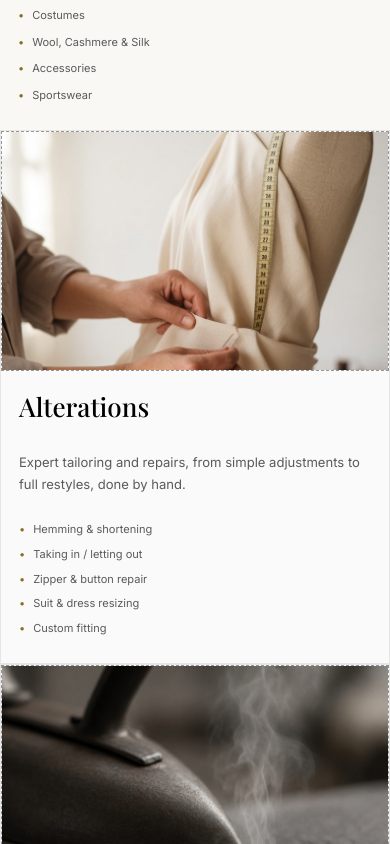
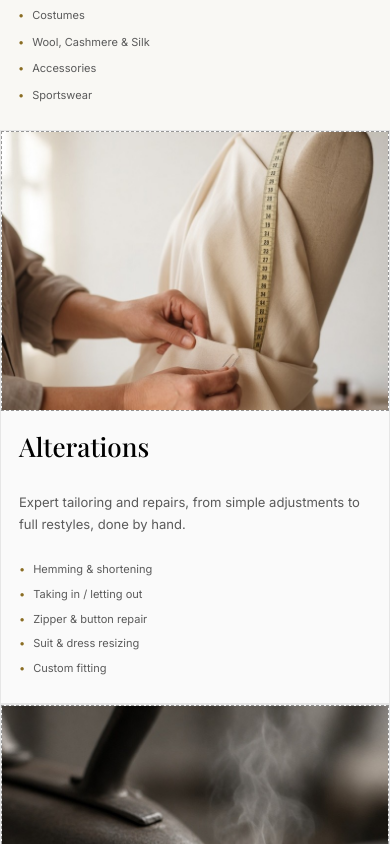
Before and after one commit to notEmmi/kandb, a React (Vite) app: page / in a window 390 px wide. Shown: the part 1800-2644 px from the top of the page. Built offline with nearby package versions, Linux system fonts and the light colour scheme; a web font is replaced by a local one.

Commit message:
enhance ServicesSection layout and transitions

```diff
--- a/src/App.jsx
+++ b/src/App.jsx
@@ -20,7 +20,11 @@ const imageAssets = {
   costumesImage: `${publicUrl}costumes.jpg`,
   accessoriesImage: `${publicUrl}accessories.jpg`,
   alterationsImage: `${publicUrl}alterations.jpg`,
+  alterationsImage2: `${publicUrl}alterations.jpg`,
+  alterationsImage3: `${publicUrl}alterations.jpg`,
   pressImage: `${publicUrl}pressing.jpg`,
+  pressImage2: `${publicUrl}pressing.jpg`,
+  pressImage3: `${publicUrl}pressing.jpg`,
 }
 
 const instagramSVG = (
--- a/src/components/ServicesSection.css
+++ b/src/components/ServicesSection.css
@@ -164,7 +164,7 @@
   background: color-mix(in srgb, var(--background) 85%, var(--muted) 15%);
   display: grid;
   grid-template-columns: repeat(auto-fit, minmax(min(420px, 100%), 1fr));
-  min-height: clamp(360px, 50vh, 560px);
+  height: clamp(420px, 60vh, 760px);
 }
 
 @media (min-width: 840px) {
@@ -188,11 +188,18 @@
   border: 1px dashed color-mix(in srgb, var(--muted) 80%, var(--primary) 40%);
 }
 
-.service-card-media img {
+.service-card-slide {
+  position: absolute;
+  inset: 0;
   width: 100%;
   height: 100%;
   object-fit: cover;
-  display: block;
+  opacity: 0;
+  transition: opacity 0.8s ease;
+}
+
+.service-card-slide.is-active {
+  opacity: 1;
 }
 
 .service-card-body {
@@ -268,11 +275,11 @@
 
   .service-card {
     grid-template-columns: 1fr;
-    min-height: auto;
+    height: auto;
   }
 
   .service-card-media {
-    height: clamp(240px, 60vw, 380px);
+    height: clamp(280px, 70vw, 420px);
   }
 }
 
--- a/src/components/ServicesSection.jsx
+++ b/src/components/ServicesSection.jsx
@@ -16,17 +16,55 @@ const dryCleaningItems = [
 const otherServices = [
   {
     name: 'Alterations',
-    imageKey: 'alterationsImage',
+    imageKeys: ['alterationsImage', 'alterationsImage2', 'alterationsImage3'],
     desc: 'Expert tailoring and repairs, from simple adjustments to full restyles, done by hand.',
     items: ['Hemming & shortening', 'Taking in / letting out', 'Zipper & button repair', 'Suit & dress resizing', 'Custom fitting'],
   },
   {
     name: 'Pressing',
-    imageKey: 'pressImage',
+    imageKeys: ['pressImage', 'pressImage2', 'pressImage3'],
     desc: 'Crisp, professional pressing so everything you pick up looks ready to wear.',
     items: ['Pressing with dry cleaning', 'Pressing alone'],
   },
 ]
+
+function ServiceCard({ service, images, reversed }) {
+  const [activeIndex, setActiveIndex] = useState(0)
+
+  useEffect(() => {
+    const id = setInterval(() => {
+      setActiveIndex((current) => (current + 1) % service.imageKeys.length)
+    }, 4000)
+    return () => clearInterval(id)
+  }, [service.imageKeys.length])
+
+  return (
+    <div className={`service-card ${reversed ? 'is-reversed' : ''}`}>
+      <div className="service-card-media">
+        {service.imageKeys.map((key, index) => (
+          <img
+            key={key}
+            className={`service-card-slide ${index === activeIndex ? 'is-active' : ''}`}
+            src={images[key]}
+            alt={service.name}
+          />
+        ))}
+      </div>
+      <div className="service-card-body">
+        <div className="service-card-name">{service.name}</div>
+        <p className="service-card-description">{service.desc}</p>
+        <div className="service-card-items">
+          {service.items.map((item) => (
+            <div className="service-card-item" key={item}>
+              <span className="bullet" aria-hidden="true">•</span>
+              <span>{item}</span>
+            </div>
+          ))}
+        </div>
+      </div>
+    </div>
+  )
+}
 
 export default function ServicesSection({ images = {} }) {
   const [activeIndex, setActiveIndex] = useState(0)
@@ -115,23 +153,7 @@ export default function ServicesSection({ images = {} }) {
 
       <div className="services-grid">
         {otherServices.map((service, index) => (
-          <div className={`service-card ${index % 2 === 0 ? 'is-reversed' : ''}`} key={service.name}>
-            <div className="service-card-media">
-              <img src={images[service.imageKey]} alt={service.name} />
-            </div>
-            <div className="service-card-body">
-              <div className="service-card-name">{service.name}</div>
-              <p className="service-card-description">{service.desc}</p>
-              <div className="service-card-items">
-                {service.items.map((item) => (
-                  <div className="service-card-item" key={item}>
-                    <span className="bullet" aria-hidden="true">•</span>
-                    <span>{item}</span>
-                  </div>
-                ))}
-              </div>
-            </div>
-          </div>
+          <ServiceCard key={service.name} service={service} images={images} reversed={index % 2 === 0} />
         ))}
       </div>
 
```
Also changed, not shown: public/alterations2.jpg (added).
